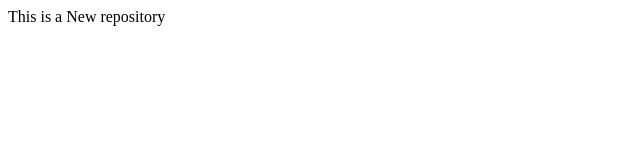
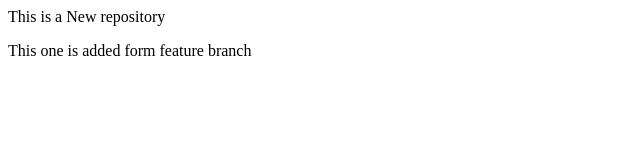
Before and after one commit to Mehravivek10/localrepo, a plain HTML site: page index.html in a window 1280 px wide. Shown: the whole page, without its empty margins (0-640 px from the left). Drawn offline with Linux system fonts and the light colour scheme.

Commit message:
Add new feature

```diff
--- a/index.html
+++ b/index.html
@@ -1,3 +1,7 @@
 <p>
     This is a New repository
 </p>
+
+<p>
+    This one is added form feature branch
+</p>
```
